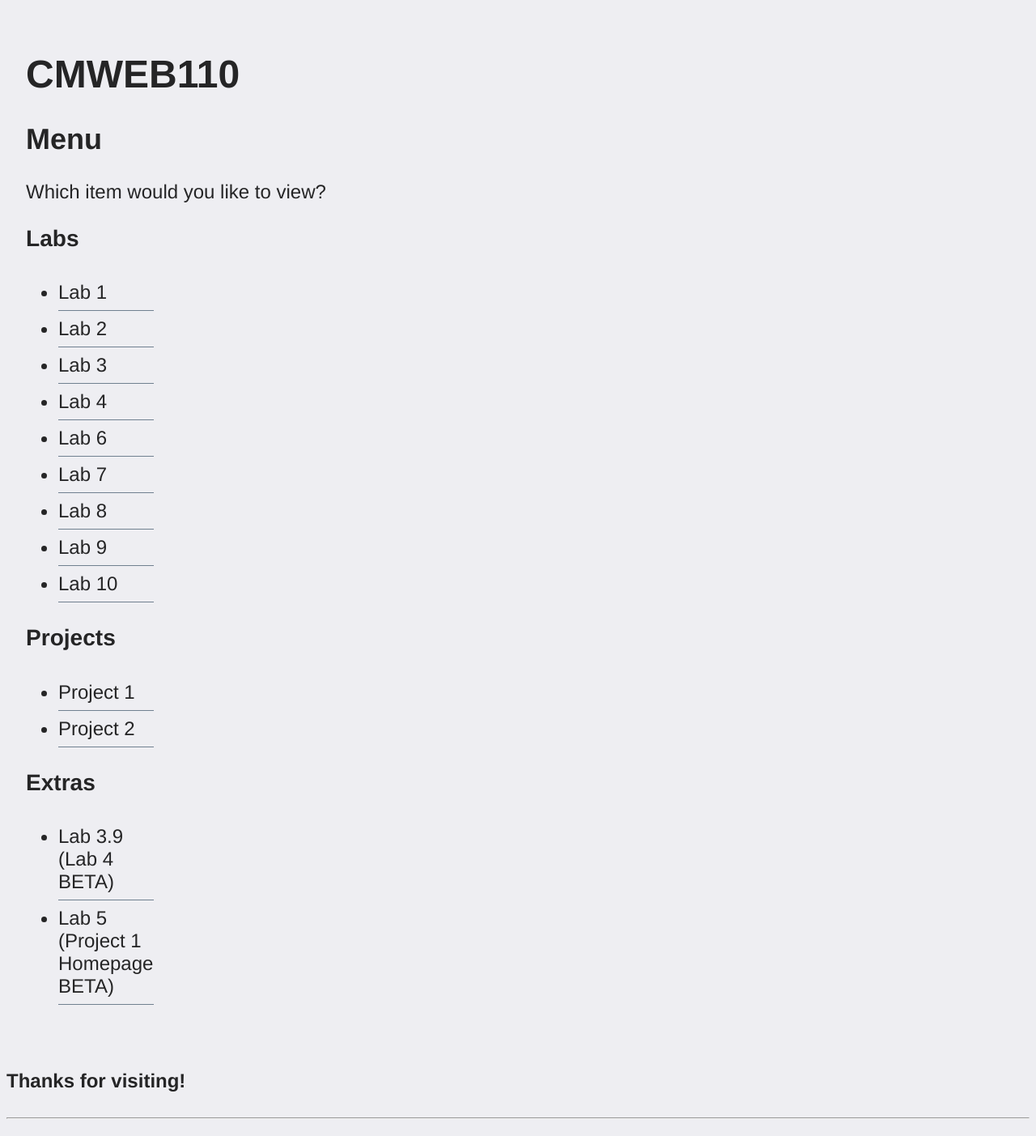
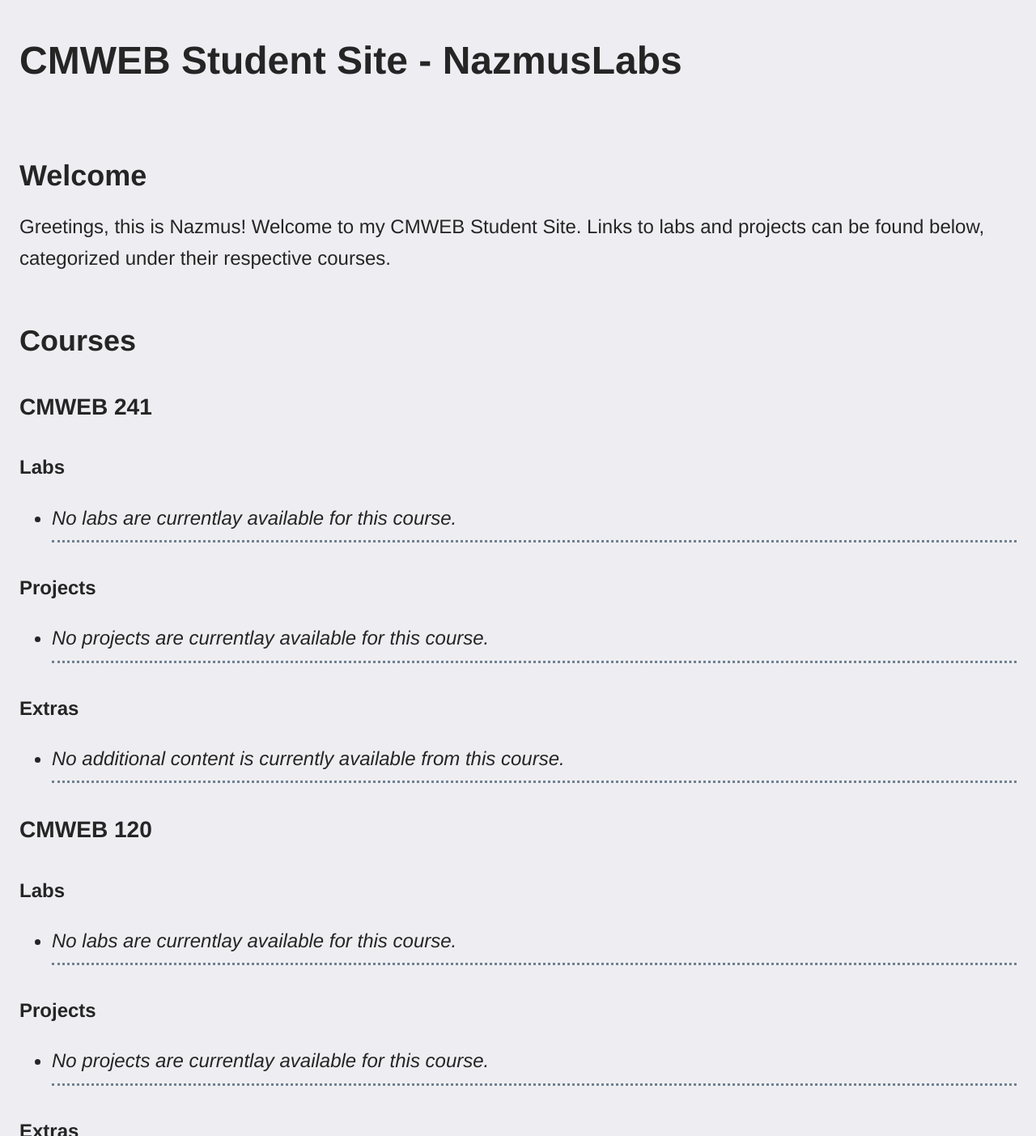
Before and after one commit to NazmusLabs/CMWEB, a PHP site: page / in a window 1280 px wide. Shown: the top 1403 px of the page at 81% size. Run offline with PHP 8.4, Linux system fonts and the light colour scheme.

Commit message:
New courses added
Added references to two new courses. Plus, updates to site design.

```diff
--- a/css/light.css
+++ b/css/light.css
@@ -1,27 +1,55 @@
-/* CSS Document */
+/* CSS Document for CMWEB Student Site - Version 13.20.825.0
+By Nazmus Shakib Khandaker*/
+
+*{
+	margin: 0;
+	padding: 0;
+}
 
 body {
 	color: #252526;
 	background-color: #eeeef2;
 	font-family: Helvetica, Arial;
 	font-size: 24px;
+
+	line-height: 1.6em;
+}
+
+h1, h2, h3, h4, h5, h6{
+	padding: 20px 0;
+	line-height: 1.3em;
 }
 
 a{
 	color: #252526;
-	text-decoration: none
+	text-decoration: none;
 }
 
 p {
-	color: #252526
+	color: #252526;
+
+	padding: 0px 0px 40px 0px;
+
+}
+
+ul{
+	padding: 0px 0px 20px 40px
 }
 
 li{
 	padding-top: 8px;
 	padding-bottom: 8px;
-	border-bottom: solid thin;
+	border-bottom: dotted;
 	border-color: slategrey;
-	margin: 0% 90% 0% 0%;
+	margin: 0%;
+}
+
+br{
+	padding: 20px 0px;
+}
+
+hr{
+	padding: 20px 0px;
 }
 
 .container{
--- a/index.html
+++ b/index.html
@@ -13,6 +13,81 @@
 </head>
 
 <body>
+	<div class="container">
+		<h1>CMWEB Student Site - NazmusLabs</h1>
+	</div>
+	<div class="container">
+		<div>
+			<h2>Welcome</h2>
+			<p>Greetings, this is Nazmus! Welcome to my CMWEB Student Site. Links to labs and projects can be found below, categorized under their respective courses.</p>
+		</div>
+		<div>
+			<h2>Courses</h2>
+			<!-- Course 3 -->
+			<h3>CMWEB 241</h3>
+			<h4>Labs</h4>
+			<ul>
+				<li><em>No labs are currentlay available for this course.</em></li>
+			</ul>
+
+			<h4>Projects</h4>
+			<ul>
+				<li><em>No projects are currentlay available for this course.</em></li>
+			</ul>
+
+			<h4>Extras</h4>
+			<ul>
+				<li><em>No additional content is currently available from this course.</em></li>
+			</ul>
+			<!-- Course 2 -->
+			<h3>CMWEB 120</h3>
+			<h4>Labs</h4>
+			<ul>
+				<li><em>No labs are currentlay available for this course.</em></li>
+			</ul>
+
+			<h4>Projects</h4>
+			<ul>
+				<li><em>No projects are currentlay available for this course.</em></li>
+			</ul>
+
+			<h4>Extras</h4>
+			<ul>
+				<li><em>No additional content is currently available from this course.</em></li>
+			</ul>
+			<!-- Course 1 -->
+			<h3>CMWEB110</h3>
+			<h4>Labs</h4>
+			<ul>
+				<li><a href="labs/lab1/lab1.html">Lab 1</a></li>
+				<li><a href="labs/lab2/lab2.html">Lab 2</a></li>
+				<li><a href="labs/lab3/lab3.html">Lab 3</a></li>
+				<li><a href="labs/lab4/lab4.html">Lab 4</a></li>
+				<li><a href="labs/lab6/lab6.html">Lab 6</a></li>
+				<li><a href="labs/lab7/lab7.html">Lab 7</a></li>
+				<li><a href="labs/lab8/lab8.html">Lab 8</a></li>
+				<li><a href="labs/lab9/lab9.html">Lab 9</a></li>
+				<li><a href="labs/labx/labx.html">Lab 10</a></li>
+			</ul>
+
+			<h4>Projects</h4>
+			<ul>
+				<li><a href="projects/proj1/index.html">Project 1</a></li>
+				<li><a href="projects/proj2/index.html">Project 2</a></li>
+			</ul>
+
+			<h4>Extras</h4>
+			<ul>
+				<li><a href="labs/lab4/beta/lab3.9.html">Lab 3.9 (Lab 4 BETA)</a></li>
+				<li><a href="labs/lab5/lab5.html">Lab 5 (Project 1 Homepage BETA)</a></li>
+			</ul>
+		</div>
+	</div>
+
+	<!-- Old Code --
+	=======================
+		> April 25, 2020
+	-----------------------
 	<div class="container">
 		<h1>CMWEB110</h1>
 		<h2>Menu</h2>
@@ -43,7 +118,9 @@
 		</ul>
 	</div>
 
-	<!-- Old Code --
+	~~~
+
+	-- Old Code --
 	=======================
 		> February 10, 2020
 	------------------------
@@ -55,6 +132,7 @@
 	-- End of old code -->
 
     <!--FOOTER-->
+	<div class="container">
 		<h4>Thanks for visiting!</h4>
 		<!--And thank you, also, for taking a look at this code! ;)-->
 
@@ -70,6 +148,7 @@
 				Attribution-ShareAlike
 				4.0 International License</a>.
 		</p>
+	</div>
 
 </body>
 
```
Lines whose indentation alone changed are shown as unchanged.
